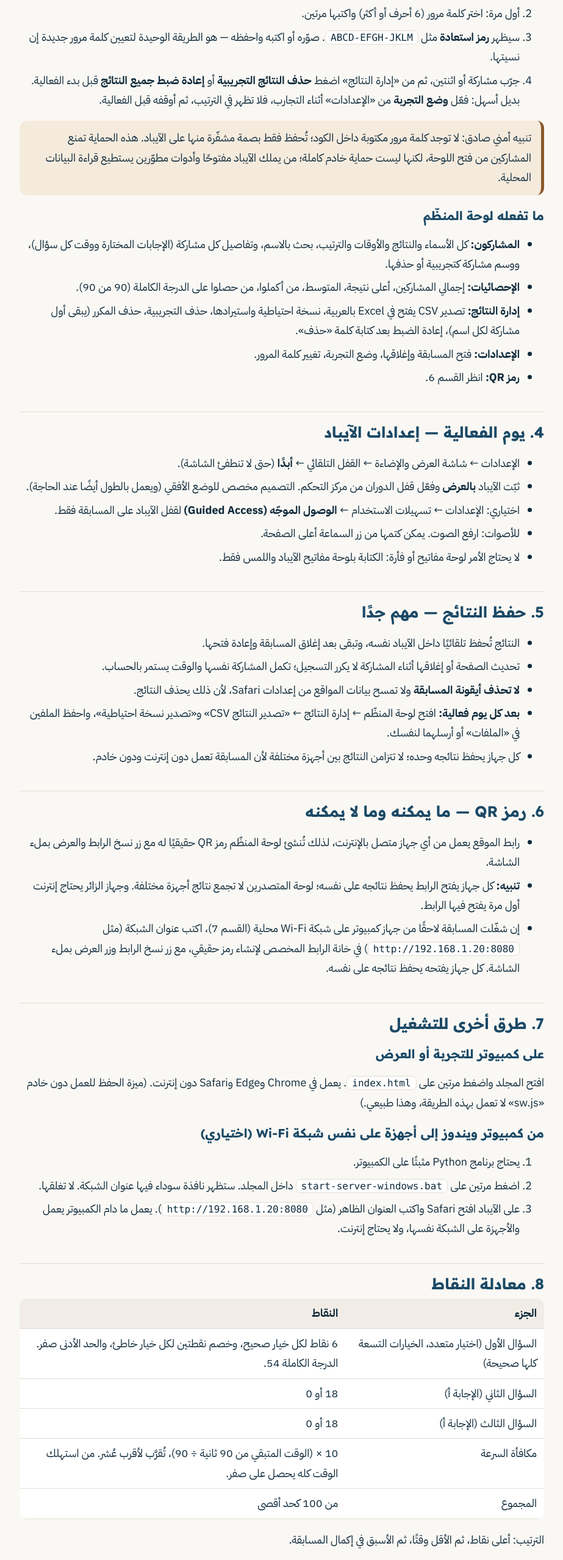
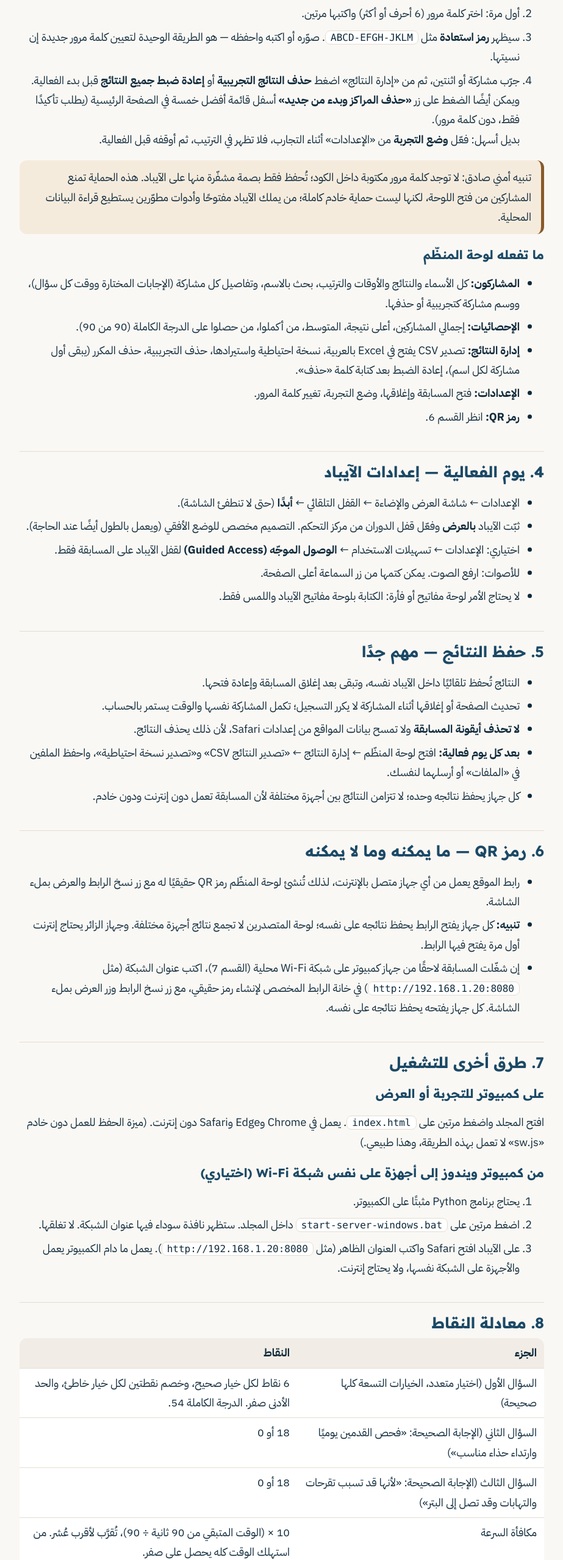
Before and after one commit to mustarad/diabetic-foot-challenge, a plain HTML site: page تعليمات-التشغيل.html in a window 1280 px wide. Shown: the part 2054-4613 px from the top of the page at 61% size, without its empty margins (178-1101 px from the left). Drawn offline with Linux system fonts and the light colour scheme.

Commit message:
Instructions: random answer order and home reset button
Co-Authored-By: Claude Opus 5.5 <noreply@anthropic.com>

```diff
--- a/تعليمات-التشغيل.html
+++ b/تعليمات-التشغيل.html
@@ -83,7 +83,7 @@
   <li>في الصفحة الرئيسية للمسابقة <strong>اضغط مطوّلًا على شعار جبيرة أعلى الشاشة لمدة ثانيتين</strong>. (لا يوجد زر ظاهر للمشاركين.)</li>
   <li>أول مرة: اختر كلمة مرور (6 أحرف أو أكثر) واكتبها مرتين.</li>
   <li>سيظهر <strong>رمز استعادة</strong> مثل <code>ABCD-EFGH-JKLM</code>. صوّره أو اكتبه واحفظه — هو الطريقة الوحيدة لتعيين كلمة مرور جديدة إن نسيتها.</li>
-  <li>جرّب مشاركة أو اثنتين، ثم من «إدارة النتائج» اضغط <strong>حذف النتائج التجريبية</strong> أو <strong>إعادة ضبط جميع النتائج</strong> قبل بدء الفعالية.
+  <li>جرّب مشاركة أو اثنتين، ثم من «إدارة النتائج» اضغط <strong>حذف النتائج التجريبية</strong> أو <strong>إعادة ضبط جميع النتائج</strong> قبل بدء الفعالية. ويمكن أيضًا الضغط على زر <strong>«حذف المراكز وبدء من جديد»</strong> أسفل قائمة أفضل خمسة في الصفحة الرئيسية (يطلب تأكيدًا فقط، دون كلمة مرور).
     <br>بديل أسهل: فعّل <strong>وضع التجربة</strong> من «الإعدادات» أثناء التجارب، فلا تظهر في الترتيب، ثم أوقفه قبل الفعالية.</li>
 </ol>
 <div class="note">تنبيه أمني صادق: لا توجد كلمة مرور مكتوبة داخل الكود؛ تُحفظ فقط بصمة مشفّرة منها على الآيباد. هذه الحماية تمنع المشاركين من فتح اللوحة، لكنها ليست حماية خادم كاملة؛ من يملك الآيباد مفتوحًا وأدوات مطوّرين يستطيع قراءة البيانات المحلية.</div>
@@ -135,11 +135,12 @@
 <table>
   <tr><th>الجزء</th><th>النقاط</th></tr>
   <tr><td>السؤال الأول (اختيار متعدد، الخيارات التسعة كلها صحيحة)</td><td>6 نقاط لكل خيار صحيح، وخصم نقطتين لكل خيار خاطئ، والحد الأدنى صفر. الدرجة الكاملة 54.</td></tr>
-  <tr><td>السؤال الثاني (الإجابة أ)</td><td>18 أو 0</td></tr>
-  <tr><td>السؤال الثالث (الإجابة أ)</td><td>18 أو 0</td></tr>
+  <tr><td>السؤال الثاني (الإجابة الصحيحة: «فحص القدمين يوميًا وارتداء حذاء مناسب»)</td><td>18 أو 0</td></tr>
+  <tr><td>السؤال الثالث (الإجابة الصحيحة: «لأنها قد تسبب تقرحات والتهابات وقد تصل إلى البتر»)</td><td>18 أو 0</td></tr>
   <tr><td>مكافأة السرعة</td><td>10 × (الوقت المتبقي من 90 ثانية ÷ 90)، تُقرَّب لأقرب عُشر. من استهلك الوقت كله يحصل على صفر.</td></tr>
   <tr><td>المجموع</td><td>من 100 كحد أقصى</td></tr>
 </table>
+<p>ترتيب الخيارات يتغيّر عشوائيًا لكل متسابق، فالإجابة الصحيحة لا تكون دائمًا (أ).</p>
 <p>الترتيب: أعلى نقاط، ثم الأقل وقتًا، ثم الأسبق في إكمال المسابقة.</p>
 <p>عند انتهاء وقت سؤال دون الضغط على «تأكيد»، تُحتسب الخيارات التي حدّدها المتسابق. (يمكن للمطوّر تغيير ذلك بسطر واحد في <code>js/app.js</code>.)</p>
 
```
